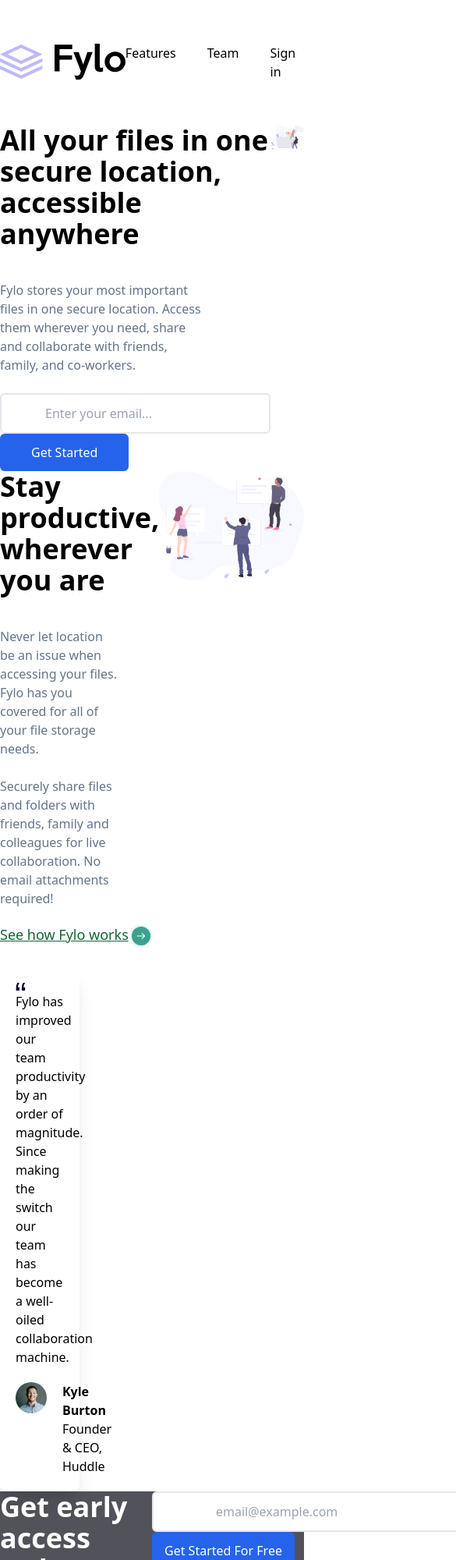
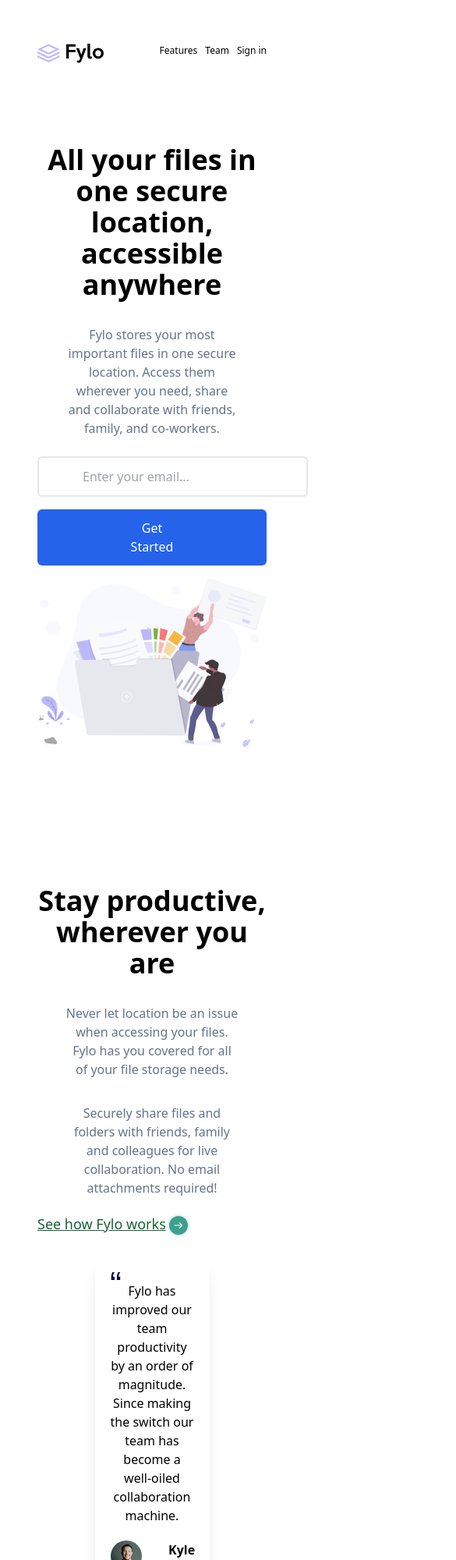
Before and after one commit to DrChhun/fylo-layout, a plain HTML site: page index.html in a window 390 px wide. Shown: the top 2000 px of the page at 78% size, 585 px wide, since content can reach past the window. Drawn offline with nearby package versions, Linux system fonts and the light colour scheme.

Commit message:
Mobile responsive

```diff
--- a/index.html
+++ b/index.html
@@ -85,8 +85,8 @@
       </div>
       <div class="access__input w-1/2">
         <form action="">
-          <input class="px-20 py-3 rounded-md border-2" type="email" placeholder="email@example.com">
-          <button class="px-4 py-3 bg-blue-600 rounded-md text-white font-medium hover:bg-blue-500 duration-200" type="button">Get Started For Free</button>
+          <input class="input px-20 py-3 rounded-md border-2" type="email" placeholder="email@example.com">
+          <button class="btn px-4 py-3 bg-blue-600 rounded-md text-white font-medium hover:bg-blue-500 duration-200" type="button">Get Started For Free</button>
         </form>
       </div>
     </div>
@@ -169,11 +169,5 @@
   Terms
   Privacy -->
 
-  <footer>
-    <p class="attribution">
-      Challenge by <a href="https://www.frontendmentor.io?ref=challenge" target="_blank">Frontend Mentor</a>.
-      Coded by <a href="#">Your Name Here</a>.
-    </p>
-  </footer>
 </body>
 </html>
--- a/styles.css
+++ b/styles.css
@@ -4,4 +4,84 @@
 
 @media (max-width: 660px) {
 
+    .header img {
+        height: 25px;
+    }
+
+    .header ul li {
+        font-size: 12px;
+        margin: 0;
+        margin-left: 10px;
+    }
+
+    .content,
+    .access {
+        margin-top: 5rem;
+    }
+
+    .start,
+    .content,
+    .access {
+        flex-direction: column;
+        text-align: center;
+    }
+
+    .start h3,
+    .content h3,
+    .access p {
+        text-align: center;
+        margin: auto;
+        margin-top: 2rem;
+    }
+
+    .content__txt__card {
+        margin: auto;
+        width: 90%;
+        margin: 3rem auto;
+    }
+
+    .access__txt {
+        width: 100%;
+        text-align: center;
+    }
+
+    .access__input {
+        align-items: center;
+        width: 100%;
+    }
+
+    .input {
+        margin-top: 2.5rem;
+        padding-right: 2rem;
+    }
+
+    .btn {
+        padding: 0.75rem 6.30rem;
+        margin-top: 1rem;
+    }
+
+
+    .header,
+    .start,
+    .content,
+    .access,
+    footer {
+        padding: 3rem;
+    }
+
+    footer {
+        flex-direction: column;
+        justify-content: space-between;
+    }
+
+    .footer-2,
+    .footer-3 {
+        margin-top: 2.5rem;
+    }
+
+    .start__txt__btn button {
+        padding: 0.75rem 6.65rem;
+        margin: 1rem auto;
+    }
+
 }
```
